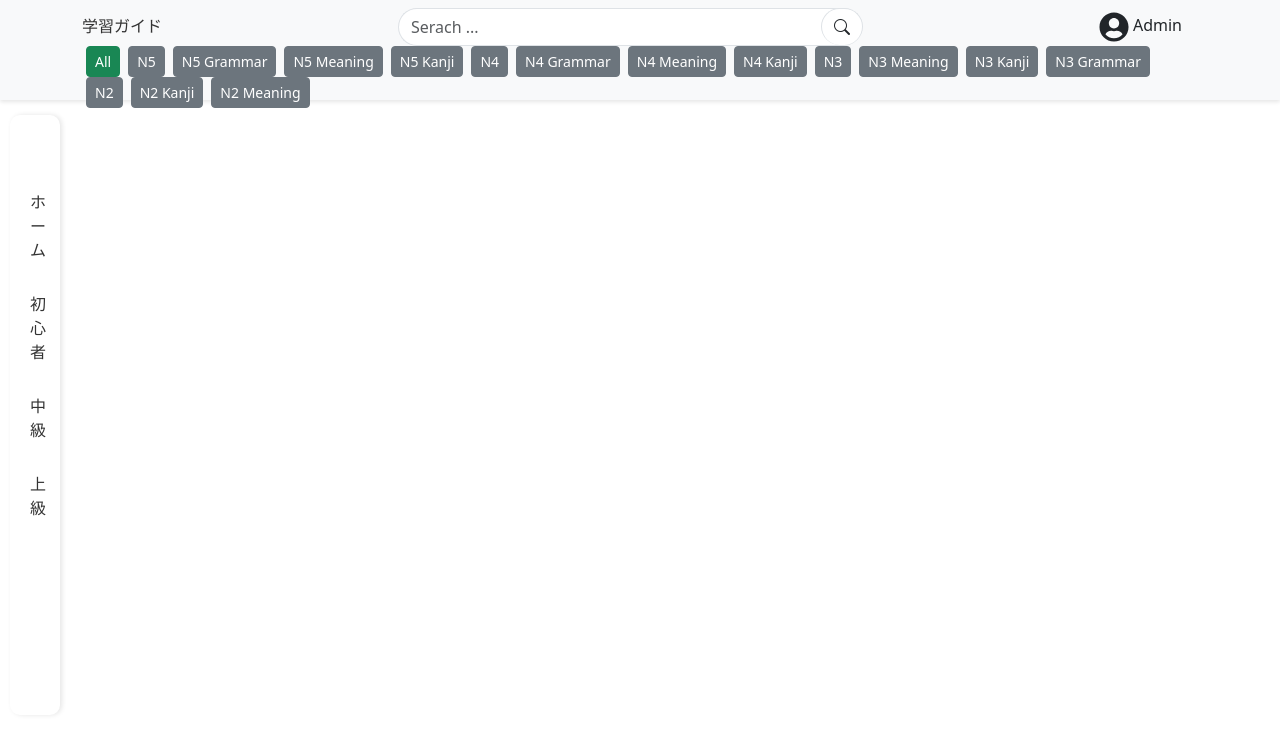
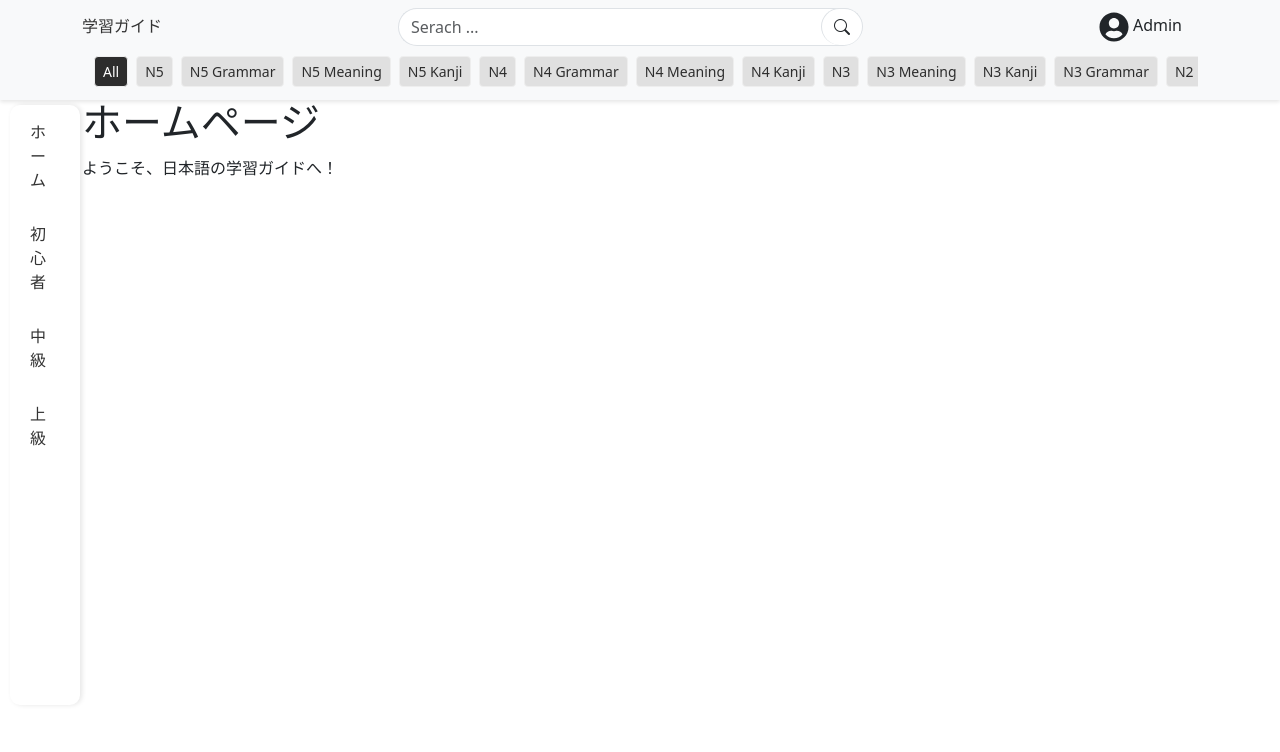
Before and after one commit to tunyarzartoe-coding/JapaneseSelfStudyGuide, a React (Create React App) app: page /home in a window 1280 px wide. Shown: the top 752 px of the page. Built offline with nearby package versions, Linux system fonts and the light colour scheme.

Commit message:
feat: categories added

```diff
--- a/src/App.js
+++ b/src/App.js
@@ -11,13 +11,14 @@ const App = () => (
     <Navbar />
     <div className="main-content">
       <Routes>
-        <Route path="/" exact component={Home} />
+        <Route path="/home" exact component={Home} />
         <Route path="/beginner" component={() => <div>初心者のページ</div>} />
         <Route path="/intermediate" component={() => <div>中級のページ</div>} />
         <Route path="/advanced" component={() => <div>上級のページ</div>} />
         {/* <Route path="/profile" component={Profile} /> */}
         </Routes>
     </div>
+    <Home/>
   </Router>
 );
 
--- a/src/components/Home.js
+++ b/src/components/Home.js
@@ -1,10 +1,10 @@
 import React from 'react';
 
 const Home = () => (
-  <div>
+  <section className='container'>
     <h1>ホームページ</h1>
     <p>ようこそ、日本語の学習ガイドへ！</p>
-  </div>
+  </section>
 );
 
 export default Home;
--- a/src/components/categories/AllCategories.js
+++ b/src/components/categories/AllCategories.js
@@ -1,15 +1,9 @@
-import React, { useState, useEffect } from "react";
+import React, { useState } from "react";
 import { Button } from "react-bootstrap";
 import categories from '../../dummy/categories.json';
 
 const AllCategories = () => {
   const [selectedCategory, setSelectedCategory] = useState("1");
-
-//   {"id": "17", "name": "N2 Grammar"},
-//   {"id": "18", "name": "N1 "},
-//   {"id": "19", "name": "N1 Kanji"},
-//   {"id": "20", "name": "N1 Meaning"},
-//   {"id": "21", "name": "N1 Grammar"}
 
   const handleCategoryClick = (id) => {
     setSelectedCategory(id);
@@ -17,14 +11,18 @@ const AllCategories = () => {
 
   return (
     <>
-      <div>
-        {categories?.map((category) => (
+      <div className="categories-container container">
+        {categories.map((category) => (
           <Button
             key={category.id}
-            variant={selectedCategory === category.id ? "success" : "secondary"}
             size="sm"
-            className="mx-1"
+            className="category-btn"
             onClick={() => handleCategoryClick(category.id)}
+            style={{
+              background: selectedCategory === category.id ? "#2d2d2d" : "#E0E0E0",
+              borderColor: "#eee",
+              color: selectedCategory === category.id ? "#fff" : "#2d2d2d",
+            }}
           >
             {category.name}
           </Button>
--- a/src/dummy/categories.json
+++ b/src/dummy/categories.json
@@ -13,7 +13,7 @@
     {"id": "12", "name": "N3 Kanji"},
     {"id": "13", "name": "N3 Grammar"},
     {"id": "14", "name": "N2 "},
-    {"id": "15", "name": "N2 Kanji"},
-    {"id": "16", "name": "N2 Meaning"}
+    {"id": "15", "name": "N2 Kanji"}
+
 
 ]
--- a/src/index.css
+++ b/src/index.css
@@ -2,16 +2,15 @@
 
 body {
   font-family: 'Roboto', sans-serif;
+  margin: 0;
+  background-color: rgb(247, 247, 248);
 }
 
 h1, h2, h3, h4, h5, h6 {
   font-family: 'Roboto', sans-serif;
 }
-
-
-body {
-  margin: 0;
-  background-color: rgb(247, 247, 248);
+section{
+  /* padding-left: 200px; */
 }
 .navbar {
   display: flex;
@@ -72,16 +71,16 @@ body {
 .main_sidebar {
   border-radius: 10px;
   margin-left: 10px;
-  margin-top: 15px;
+  margin-top: 5px;
   position: absolute;
   /* top: 20; */
   left: 0;
   height: 75%;
-  width: 50px;
+  width: 70px;
   background-color: #fff;
   box-shadow: 2px 0 5px rgba(0, 0, 0, 0.1);
   z-index: 1000;
-  padding-top: 60px;
+  /* padding-top: 60px;  */
 }
 .sidebar {
   position: fixed;
@@ -146,9 +145,9 @@ body {
   .navbar__menu-btn {
     display: block;
   }
-  /* .main_sidebar{
+  .main_sidebar{
     display: none;
-  } */
+  }
   .search {
     width: 160px;
   }
@@ -159,3 +158,35 @@ body {
 .dropdown-menu{
   min-width: 135px !important;
 }
+
+.categories-container {
+  display: flex;
+  overflow-x: auto;
+  white-space: nowrap;
+  padding: 10px 0;
+  scrollbar-width: none; /* Firefox */
+}
+
+.categories-container::-webkit-scrollbar {
+  display: none; /* Chrome, Safari, Opera */
+}
+
+.category-btn {
+  margin-right: 8px;
+  flex-shrink: 0;
+  border-radius: 20px;
+  padding: 5px 10px;
+  font-size: 14px;
+}
+
+@media (min-width: 768px) {
+  .categories-container {
+    justify-content: center;
+  }
+}
+
+@media (min-width: 1024px) {
+  .categories-container {
+    justify-content: flex-start;
+  }
+}
```
